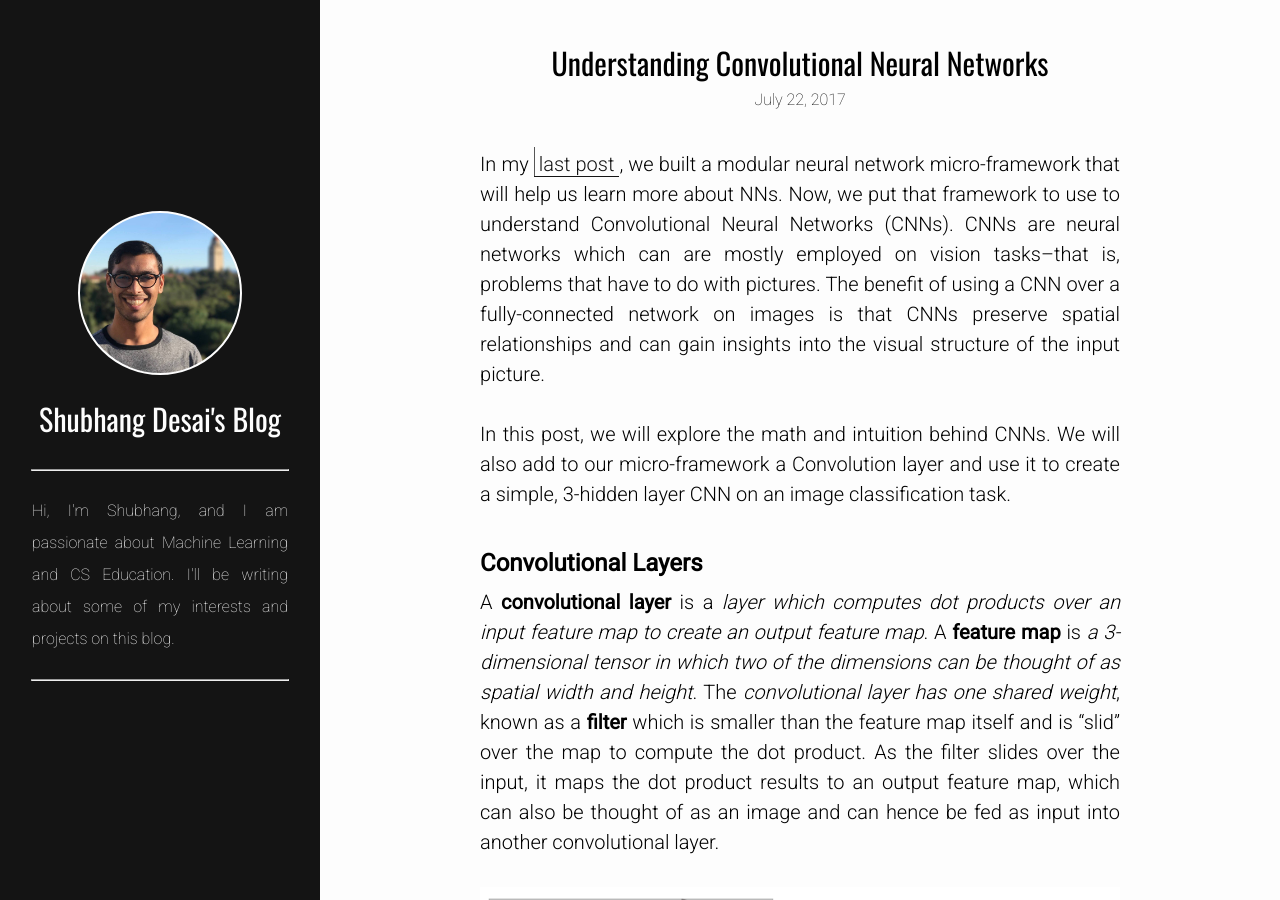
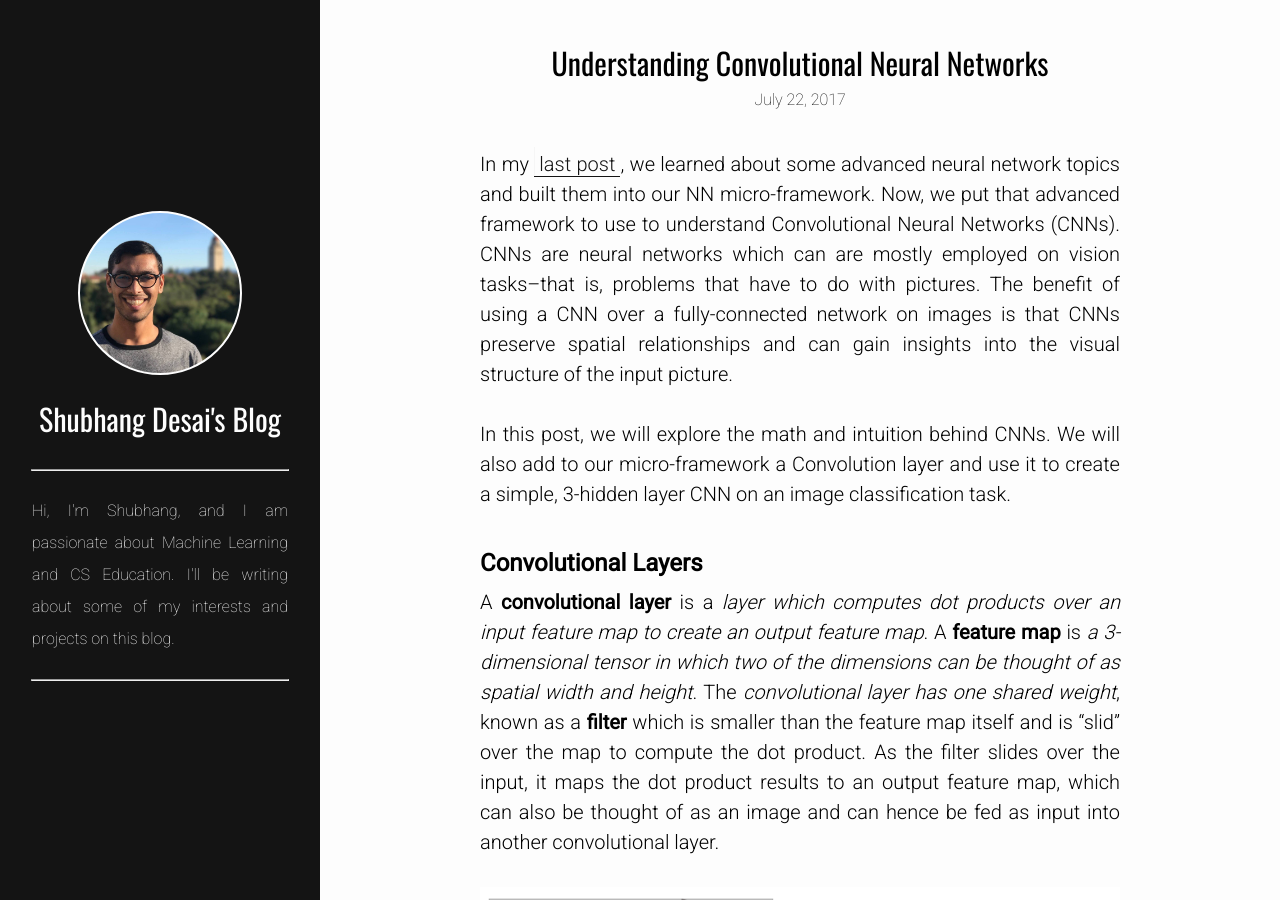
Before and after one commit to keyurbari/shubhangdesai.github.io, a Jekyll site: the page built from _posts/2017-7-22-Understanding-CNNs.md, in a window 1280 px wide and 900 px high. Built offline with Jekyll 4.4.1, drawn with Linux system fonts in a browser that asks for light colours; comment, search, counter and statistics services are not loaded.

Commit message:
edit cnn post

```diff
--- a/_posts/2017-7-22-Understanding-CNNs.md
+++ b/_posts/2017-7-22-Understanding-CNNs.md
@@ -3,7 +3,7 @@ layout: post
 title: Understanding Convolutional Neural Networks
 permalink: /blog/Understanding-CNNs
 ---
-In my [last post](/blog/Modular-NN-Mini-Framework), we built a modular neural network micro-framework that will help us learn more about NNs. Now, we put that framework to use to understand Convolutional Neural Networks (CNNs). CNNs are neural networks which can are mostly employed on vision tasks--that is, problems that have to do with pictures. The benefit of using a CNN over a fully-connected network on images is that CNNs preserve spatial relationships and can gain insights into the visual structure of the input picture.
+In my [last post](/blog/Advanced-NNs), we learned about some advanced neural network topics and built them into our NN micro-framework. Now, we put that advanced framework to use to understand Convolutional Neural Networks (CNNs). CNNs are neural networks which can are mostly employed on vision tasks--that is, problems that have to do with pictures. The benefit of using a CNN over a fully-connected network on images is that CNNs preserve spatial relationships and can gain insights into the visual structure of the input picture.
 
 In this post, we will explore the math and intuition behind CNNs. We will also add to our micro-framework a Convolution layer and use it to create a simple, 3-hidden layer CNN on an image classification task.
 
```
